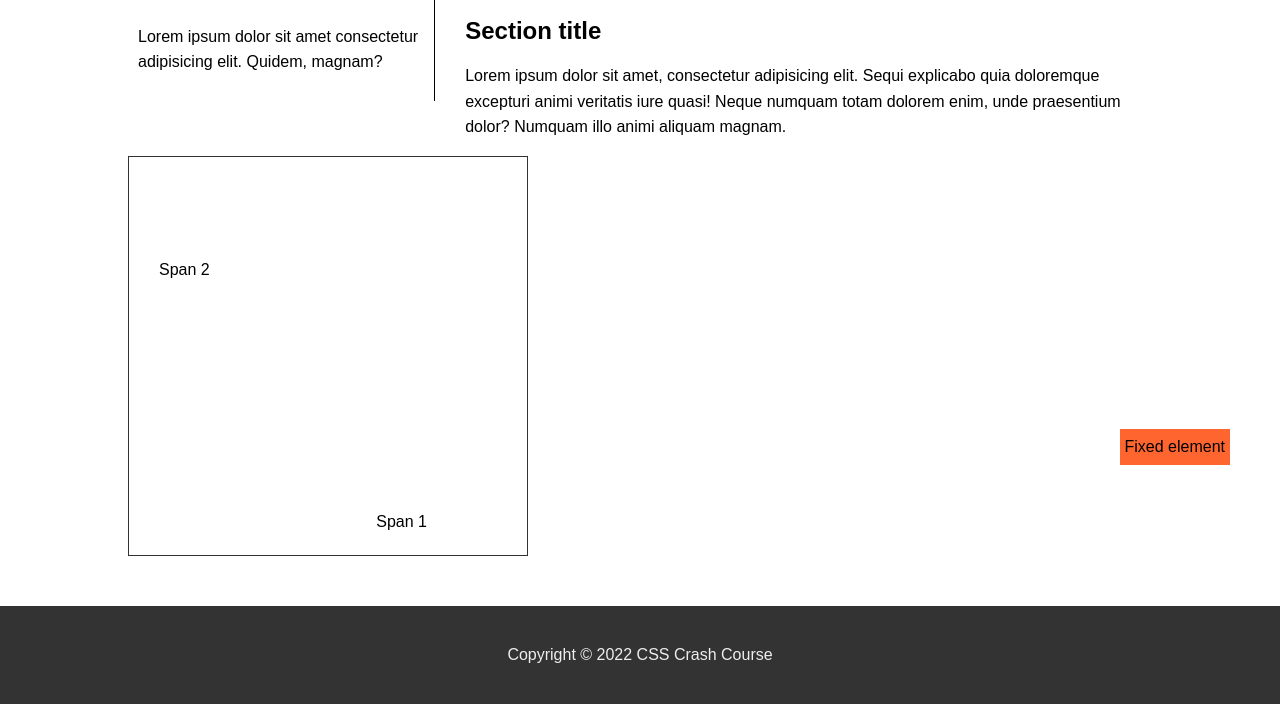
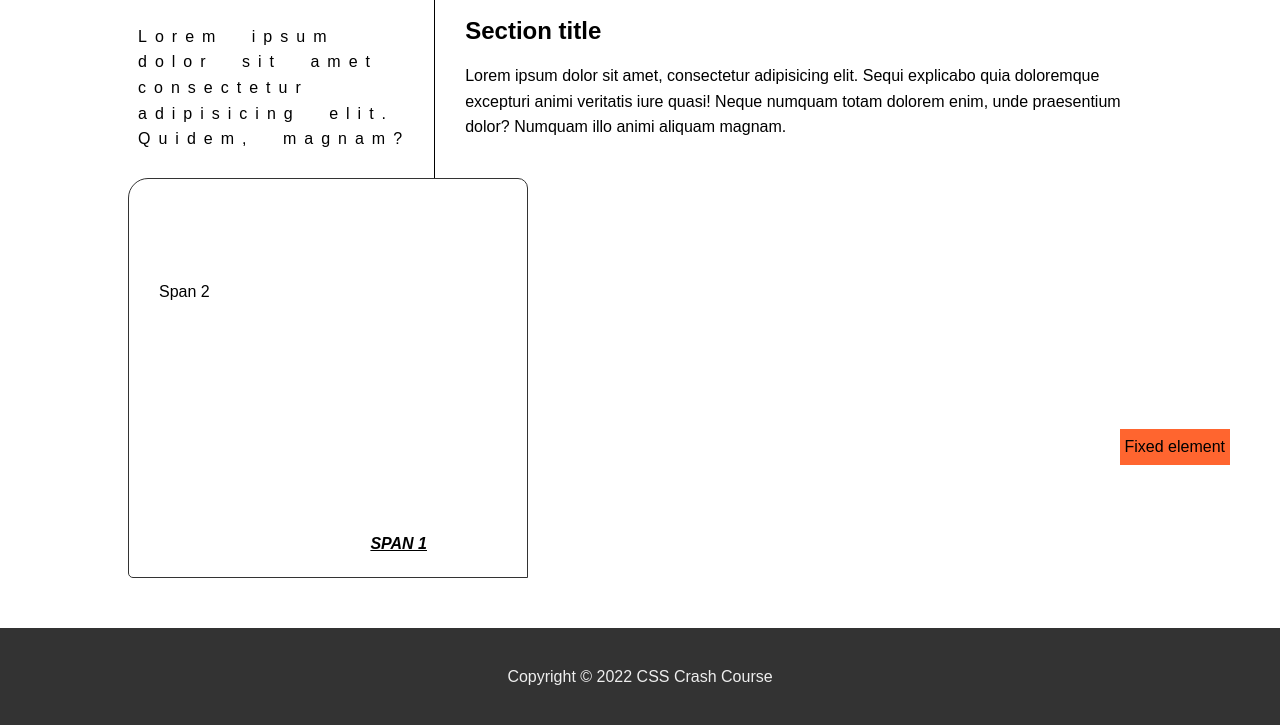
Before and after one commit to mercado-carlos/css-crash-course, a plain HTML site: page index.html in a window 1280 px wide. Shown: the part 335-1060 px from the top of the page. Before the commit the page ends 1039 px from the top, so only its background shows below. Drawn offline with Linux system fonts and the light colour scheme.

Commit message:
Extras demo

```diff
--- a/styles/style.css
+++ b/styles/style.css
@@ -78,6 +78,8 @@ h1 {
     width: 30%;
     padding: 10px;
     border-right: 1px solid black;
+    letter-spacing: 0.5em;
+    word-spacing: 1em;
 }
 
 #mainFooter {
@@ -92,12 +94,17 @@ h1 {
     width: 400px;
     height: 400px;
     border: 1px solid #333;
+    border-radius: 20px 10px 0 5px;
     position: relative;
 }
 #pExample span:first-child {
     position: absolute;
     bottom: 20px;
     right: 100px;
+    font-style: italic;
+    font-weight: 800;
+    text-decoration: underline;
+    text-transform: uppercase;
 }
 #pExample span:last-child {
     position: absolute;
```
